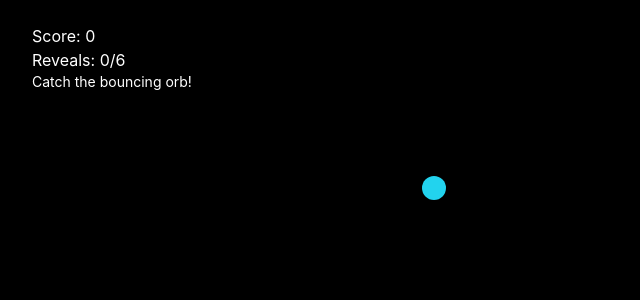
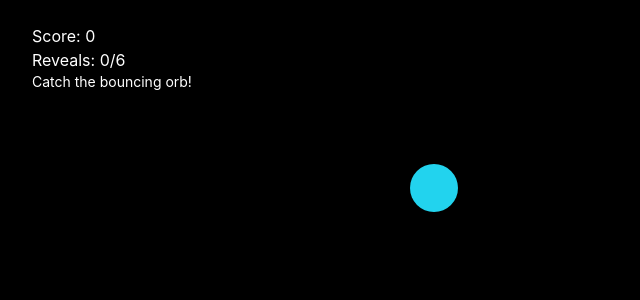
Before and after one commit to Max042004/movie-guessing-game, a Next.js app: page / in a window 1280 px wide. Both pictures are taken after a click on the button "Start Playing". Shown: the top 300 px of the page, without its empty margins (0-640 px from the left). Built offline with nearby package versions, Linux system fonts and the light colour scheme.

Commit message:
Improves text normalization and ball size
Normalizes text by preserving spaces for more accurate word comparison. Also, increases the size of the ball for better user interaction.

```diff
--- a/src/pages/index.tsx
+++ b/src/pages/index.tsx
@@ -94,7 +94,8 @@ const MoviePosterGame: React.FC = () => {
   const normalizeText = (text: string): string => {
     return text
       .toLowerCase()
-      .replace(/[^a-z0-9]/g, '') // Remove all non-alphanumeric characters
+      .replace(/[^a-z0-9\s]/g, '') // Keep spaces for word-based comparison
+      .replace(/\s+/g, ' ') // Normalize multiple spaces to single space
       .trim();
   };
 
@@ -351,7 +352,7 @@ const MoviePosterGame: React.FC = () => {
         {(gamePhase === 'playing' || gamePhase === 'dodging') && (
           <div
             ref={ballRef}
-            className={`absolute w-6 h-6 rounded-full z-20 cursor-pointer transition-colors duration-200 ${
+            className={`absolute w-12 h-12 rounded-full z-20 cursor-pointer transition-colors duration-200 ${
               gamePhase === 'dodging'
                 ? 'bg-red-500 shadow-lg shadow-red-500/50 animate-pulse'
                 : 'bg-cyan-400 shadow-lg shadow-cyan-400/50'
```
